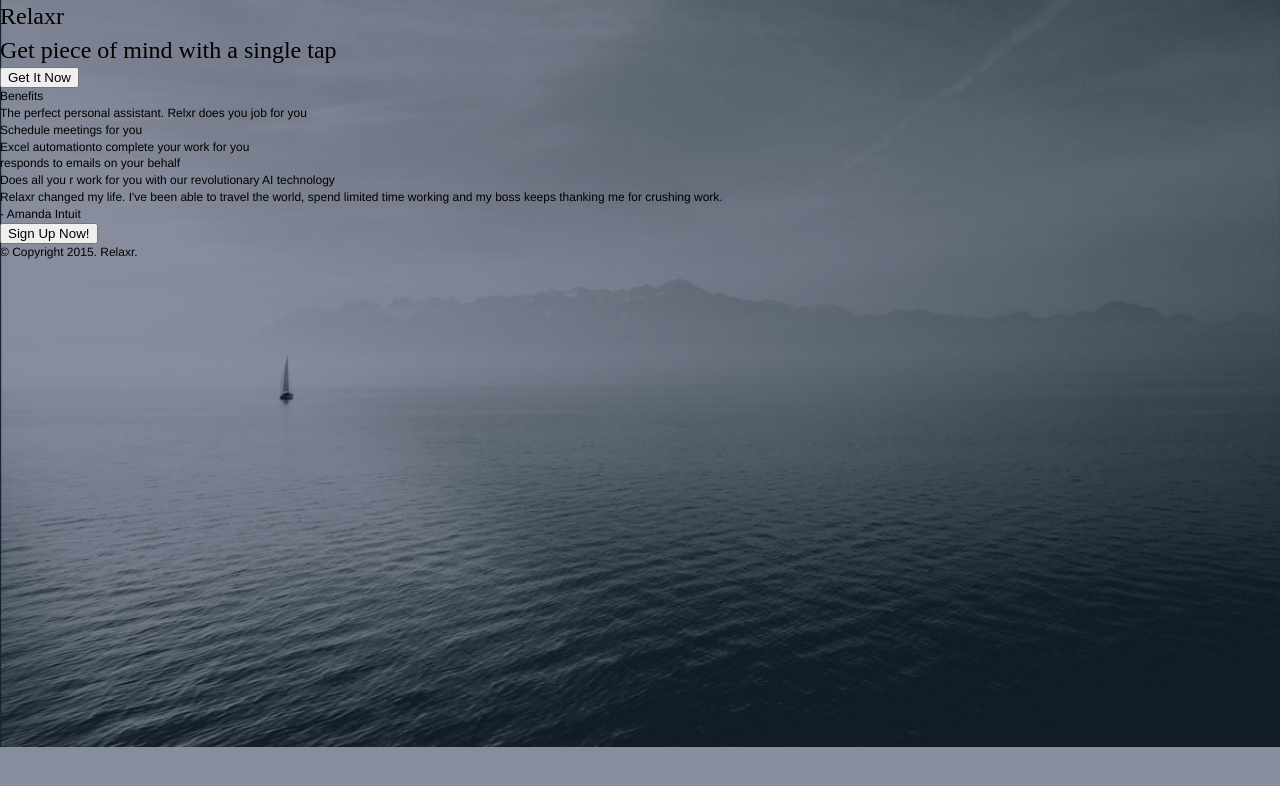
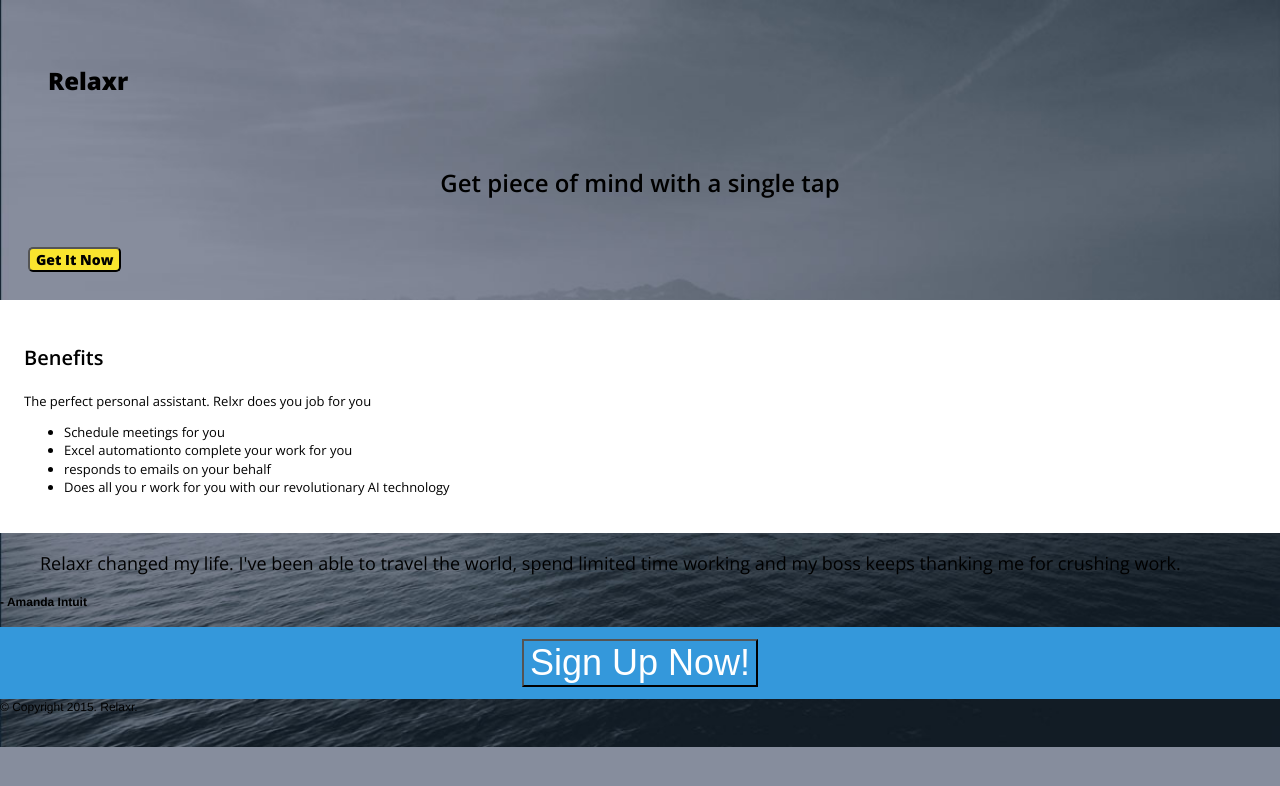
Before and after one commit to TsiWalks/FEWD10-Assignment2, a plain HTML site: page index.html in a window 1280 px wide. Drawn offline with nearby package versions, Linux system fonts and the light colour scheme.

Commit message:
CSS changes

```diff
--- a/css/style.css
+++ b/css/style.css
@@ -84,11 +84,69 @@ footer {
 
 
 h1 {
-  font-family: 'open sans800';
+  font-family: 'open sans';
+  font-weight: 800;
   font-size: 24px;
+  text-align: left;
+  padding: 2em;
 }
 
 h2 {
-  font-family: open-sans600;
+  font-family: 'open sans';
+  font-weight: 600;
   font-size: 24px;
+  text-align: center;
 }
+
+header button {
+  font-family: 'open sans';
+  font-weight: 800;
+  font-size: 14px;
+  border-radius: 5px;
+  text-align: center;
+  background-color: #f9e42e;
+  margin: 2em;
+}
+
+h3 {
+  font-family: 'open sans';
+  font-weight: 600;
+  font-size: 20px;
+  text-align: 2em;
+}
+
+p {
+  font-family: 'open sans';
+  font-weight: 300;
+  font-size: 13px;
+}
+
+ul {
+  font-family: 'open sans';
+  font-weight: 300;
+  font-size: 13px;
+}
+
+blockquote {
+  font-family: 'open sans';
+  font-weight: 300italic;
+  font-size: 18px;
+}
+
+.benifits {
+
+  background-color: white;
+  padding: 2em;
+}
+
+.SignUp {
+  background-color: #3498db;
+  padding: 1em;
+  text-align: center;
+}
+
+.button {
+  font-size: 3em;
+  color: white;
+  background: #3498db;
+}
--- a/index.html
+++ b/index.html
@@ -5,10 +5,11 @@
     	<meta name="description" content="Your description goes here">
     	<meta name="keywords" content="one, two, three">
 
-		<title>Blank Template</title>
+
+		<title>Relaxr Work Automation Software</title>
 
 		<!-- external CSS link -->
-		<link rel="stylesheet" href="css/reset.css">
+		<link rel="stylesheet" href="css/normalize.css">
 		<link rel="stylesheet" href="css/style.css">
 
 	</head>
@@ -20,10 +21,11 @@
 
 				<h2>Get piece of mind with a single tap	</h2>
 
-				<button>Get It Now	</button>
+				<button>Get It Now</button>
 
 			</header>
 
+			<div class="benifits">
 				<h3>Benefits</h3>
 
 				<p>The perfect personal assistant. Relxr does you job for you</p>
@@ -34,12 +36,15 @@
 					<li>responds to emails on your behalf</li>
 					<li>Does all you r work for you with our revolutionary AI technology</li>
 				</ul>
+			</div>
 
 				<blockquote>Relaxr changed my life. I've been able to travel the world, spend limited time working and my boss keeps thanking me for crushing work.</blockquote>
 
 				<h4>- Amanda Intuit</h4>
 
-				<button>Sign Up Now!</button>
+			<div class="SignUp">
+				<button class="button">Sign Up Now!</button>
+			</div>
 
 			<footer>
 				&copy; Copyright 2015. Relaxr.
```
